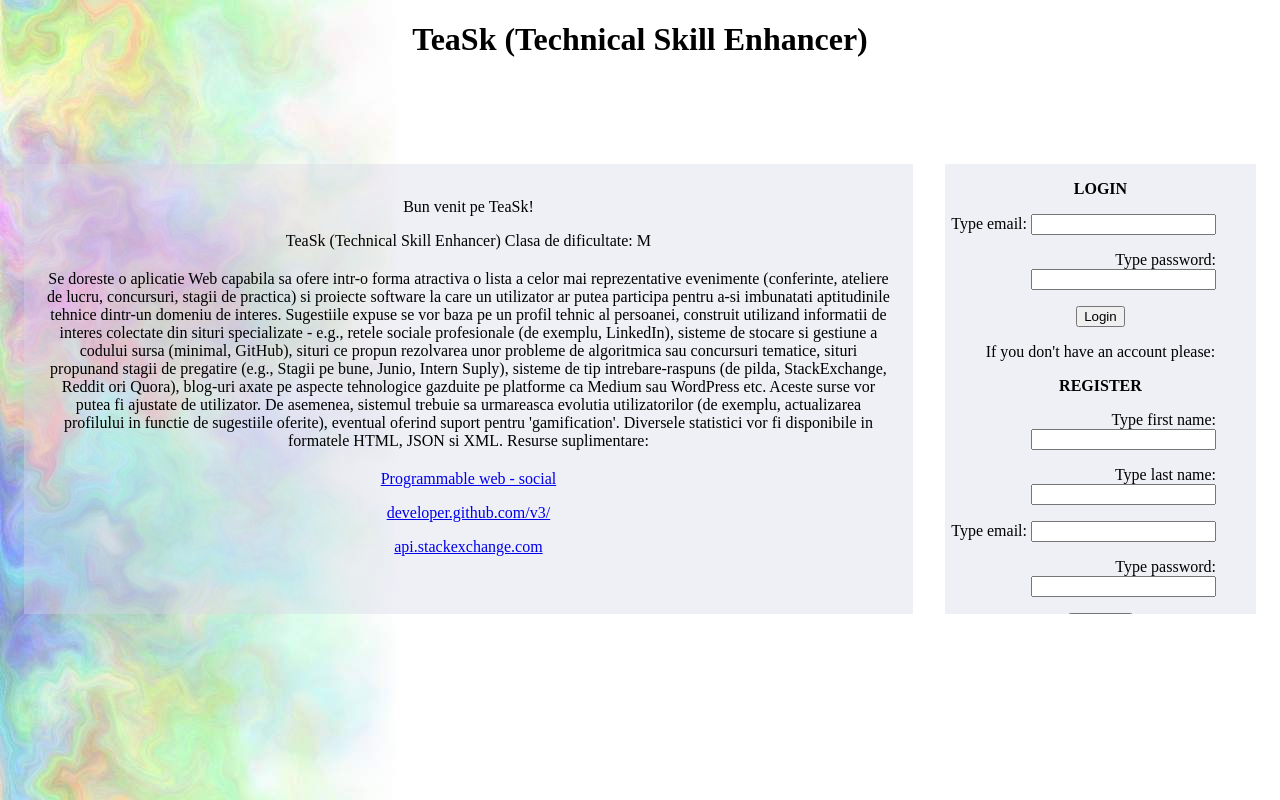
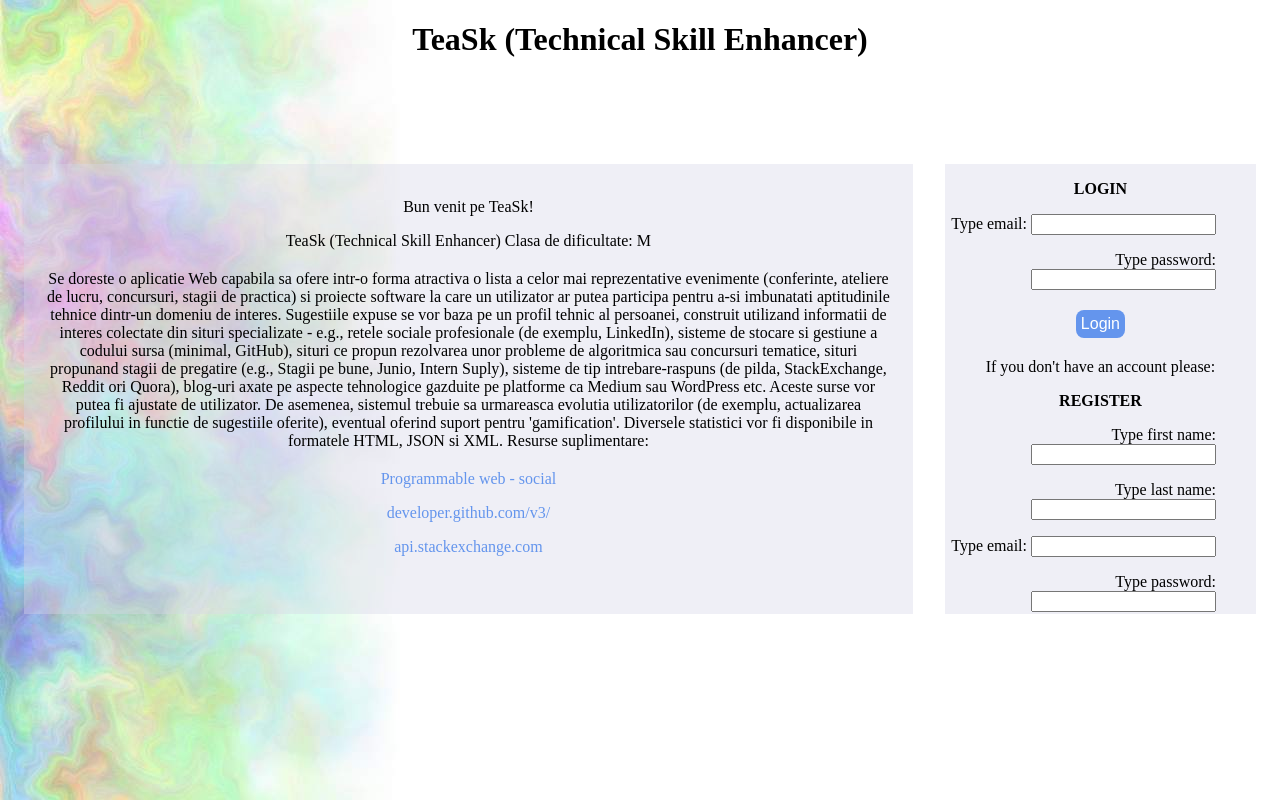
Before and after one commit to NarcisZaharia/TW, a PHP site: page /TeaSkRL.html in a window 1280 px wide. Run offline with PHP 8.4, Linux system fonts and the light colour scheme.

Commit message:
Schimbat design butoane si linkuri

```diff
--- a/TWPROIECTF/MainPage/TeaSkMain.css
+++ b/TWPROIECTF/MainPage/TeaSkMain.css
@@ -58,7 +58,6 @@ main div {
     text-align: center;
 }
 
-
 .scrollbar {
     margin-left: 0.3%;
     margin-right: 0.3%;
@@ -108,9 +107,10 @@ body {
 
 h1 {
     text-align: center;
+    color: black;
 }
 
 a {
-    text-align: center;
     text-decoration: none;
+    color: cornflowerblue;
 }
--- a/TWPROIECTF/Register.Login.Page/TeaSkRL.css
+++ b/TWPROIECTF/Register.Login.Page/TeaSkRL.css
@@ -27,6 +27,19 @@ width:60%;
 float: right;
 height: 370px;
 width:30%;
+}
+
+.button{
+  border-radius: 8px;
+  background-color: cornflowerblue;
+  border: none;
+  color: white;
+  padding: 5px;
+  text-align: center;
+  text-decoration: none;
+  display: inline-block;
+  font-size: 16px;
+  margin: 4px 2px;
 }
 
 main
@@ -86,3 +99,8 @@ margin:20px;
 .styleregister{
 text-align:right; margin-right:40px;
 }
+
+a {
+  text-decoration: none;
+  color: cornflowerblue;
+}
--- a/TWPROIECTF/Register.Login.Page/TeaSkRL.html
+++ b/TWPROIECTF/Register.Login.Page/TeaSkRL.html
@@ -37,7 +37,7 @@ eventual oferind suport pentru 'gamification'. Diversele statistici vor fi dispo
 					<p>Type email: <input type="text" name="FirstName:"></p>
 					<p>Type password: <input type="password" name="Password:"></p>
 				</div>
-					<input type="submit" value="Login">
+					<input type="submit" value="Login" class="button">
 				</form>
 
 				 <p>If you don't have an account please:</p>
@@ -49,7 +49,7 @@ eventual oferind suport pentru 'gamification'. Diversele statistici vor fi dispo
 					 <p>Type email: <input type="text" name="FirstName"></p>
 					 <p>Type password: <input type="password" name="LastName"></p>
 				</div>
-					<input type="button" value="Register">
+					<input type="submit" value="Register" class="button">
 				</form>
 				</div>
             </main>
```
Also changed, not shown: TWPROIECTF/MainPage/TeaSkMain.html (+8 -5 lines), TWPROIECTF/SettingsPage/SettingsPage.css (+9 -5 lines), TWPROIECTF/SettingsPage/SettingsPage.html (+7 -4 lines).
